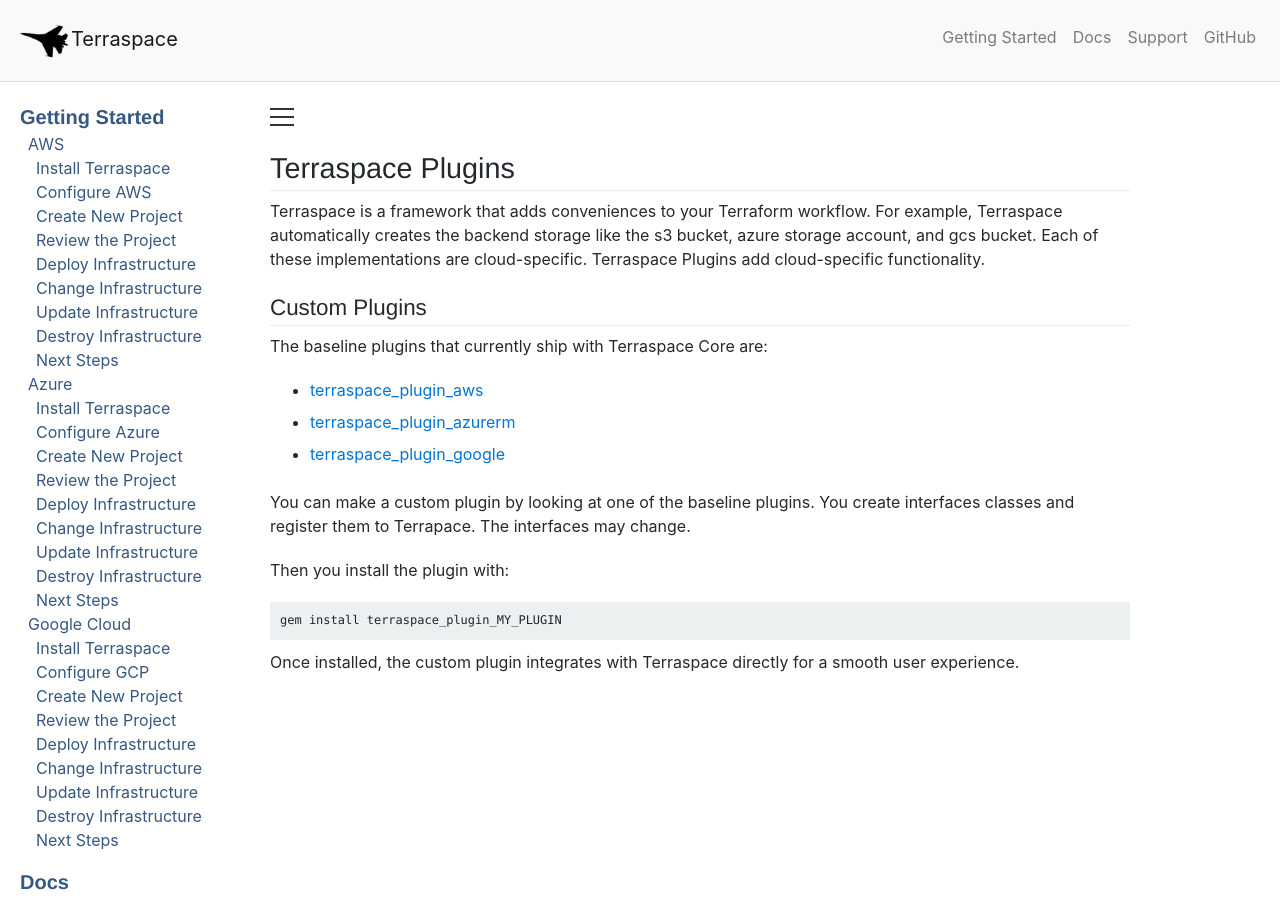
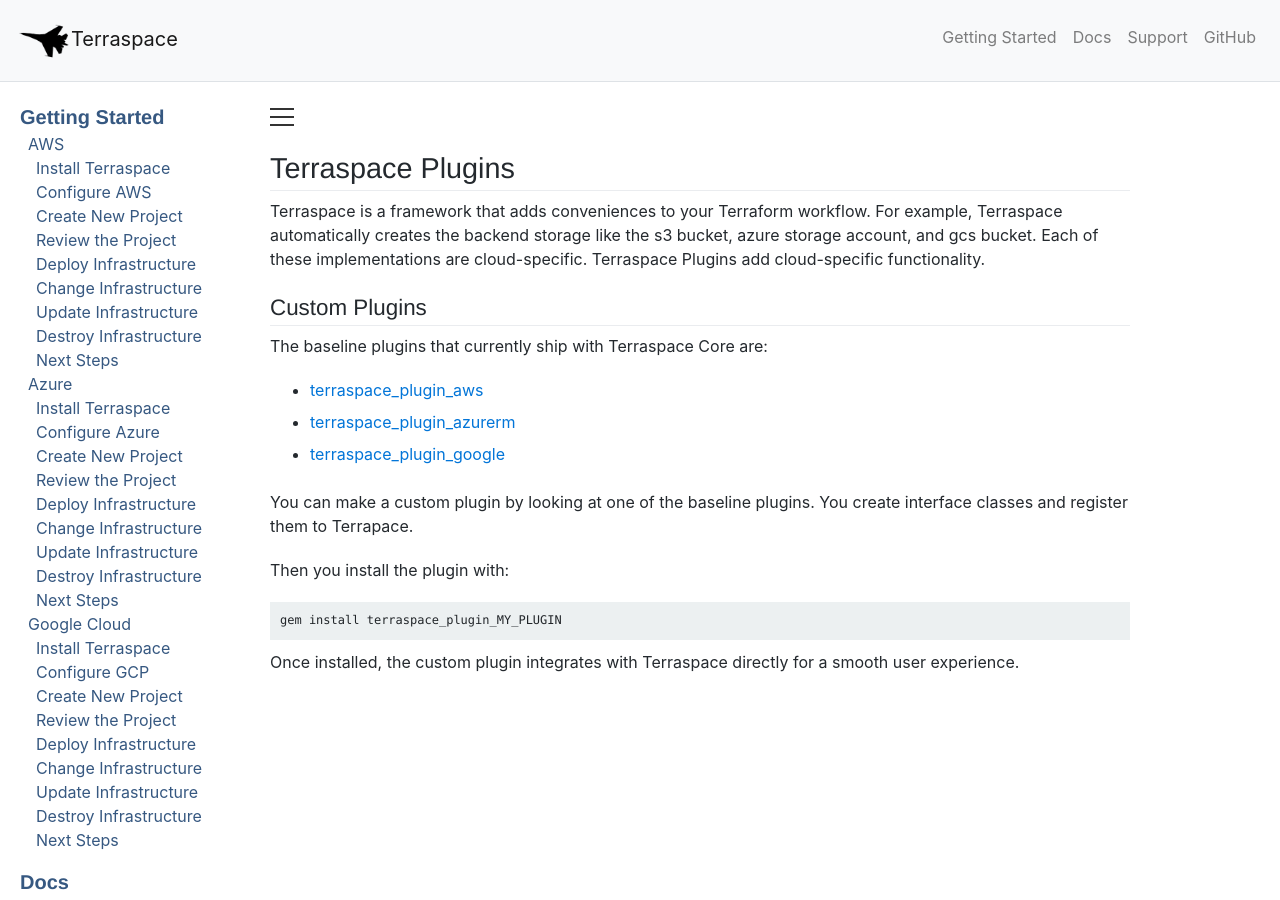
Before and after one commit to boltops-tools/terraspace-docs, a Jekyll site: the page built from _docs/plugins.md, in a window 1280 px wide and 900 px high. Built offline with Jekyll 4.4.1, drawn with Linux system fonts in a browser that asks for light colours; a script that is not in the unit is left out.

Commit message:
update docs

```diff
--- a/_docs/plugins.md
+++ b/_docs/plugins.md
@@ -12,7 +12,7 @@
 * [terraspace_plugin_azurerm]({% link _docs/plugins/azurerm.md %})
 * [terraspace_plugin_google]({% link _docs/plugins/google.md %})
 
-You can make a custom plugin by looking at one of the baseline plugins. You create interfaces classes and register them to Terrapace. The interfaces may change.
+You can make a custom plugin by looking at one of the baseline plugins. You create interface classes and register them to Terrapace.
 
 Then you install the plugin with:
 
```
